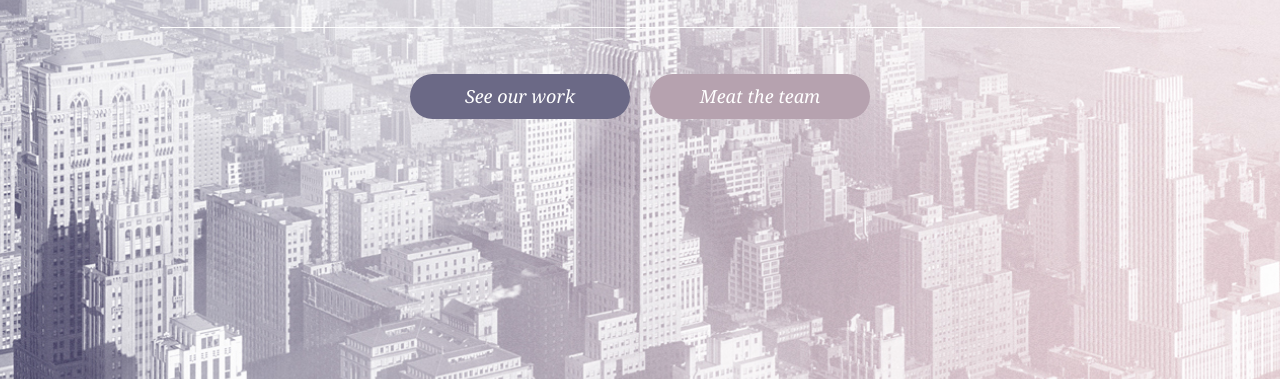
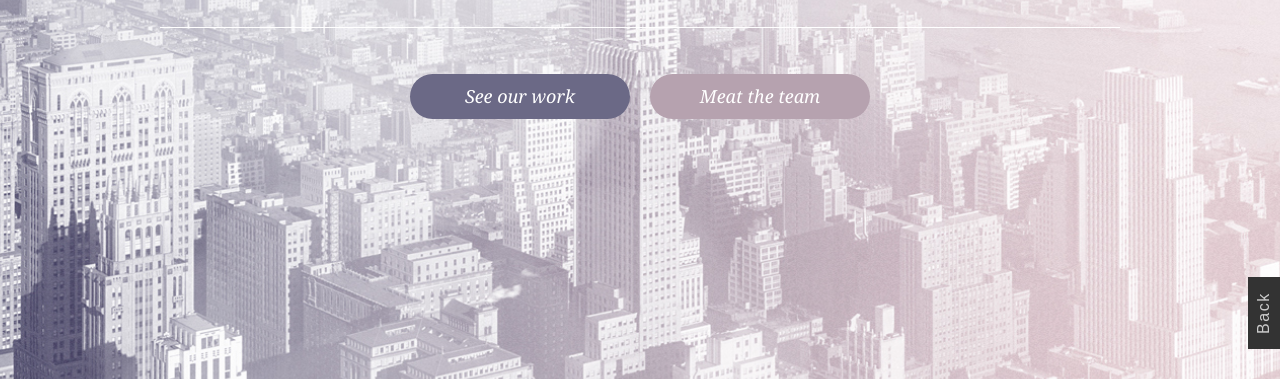
Before and after one commit to Dastanus/banx3, a plain HTML site: page index.html in a window 1280 px wide. Shown: the part 421-800 px from the top of the page. Drawn offline with nearby package versions, Linux system fonts and the light colour scheme.

Commit message:
modified

```diff
--- a/css/main.css
+++ b/css/main.css
@@ -402,3 +402,23 @@ copyright {
         padding-bottom: 40px;
     }
 }
+.nav-back-button {
+    position: fixed;
+    right: -20px;
+    bottom: 50px;
+    background: #333;
+    text-align: center;
+    transform: rotate(-90deg);
+  }
+
+  .nav-back-button a {
+    display: block;
+    color: #ccc;
+    text-decoration: none;
+    width: 72px;
+    height: 32px;
+    line-height: 32px;
+    font-size: 16px;
+    font-family: 'Oxygen', sans-serif;
+    letter-spacing: 0.1em;
+  }
--- a/index.html
+++ b/index.html
@@ -192,5 +192,6 @@
         </div>
     </section>
     <!-- END OF FOOTER -->
+    <div class="nav-back-button"><a href="../../../index.html">Back</a></div>
 </body>
 </html>
```
Also changed, not shown: image/shoot.PNG (added).
